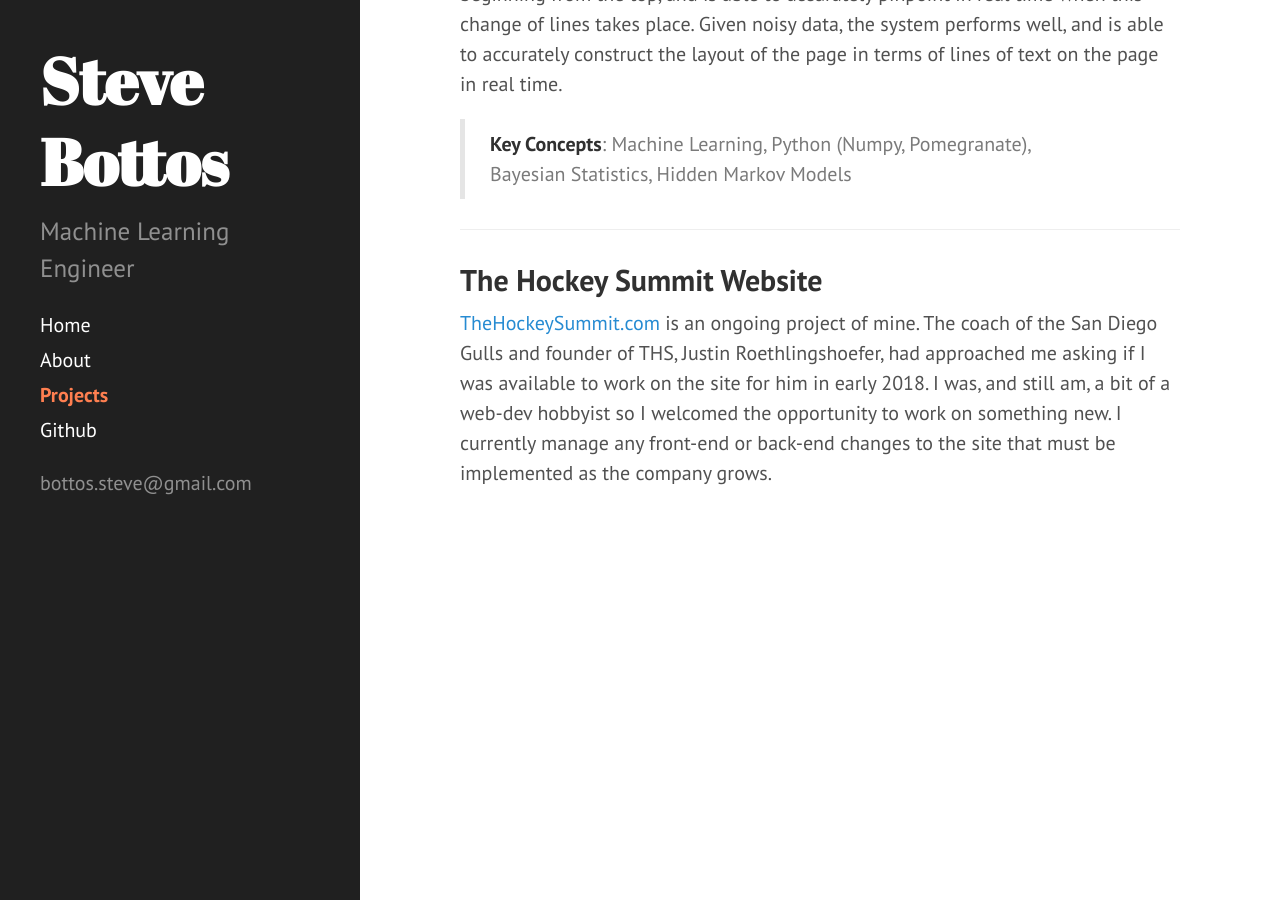
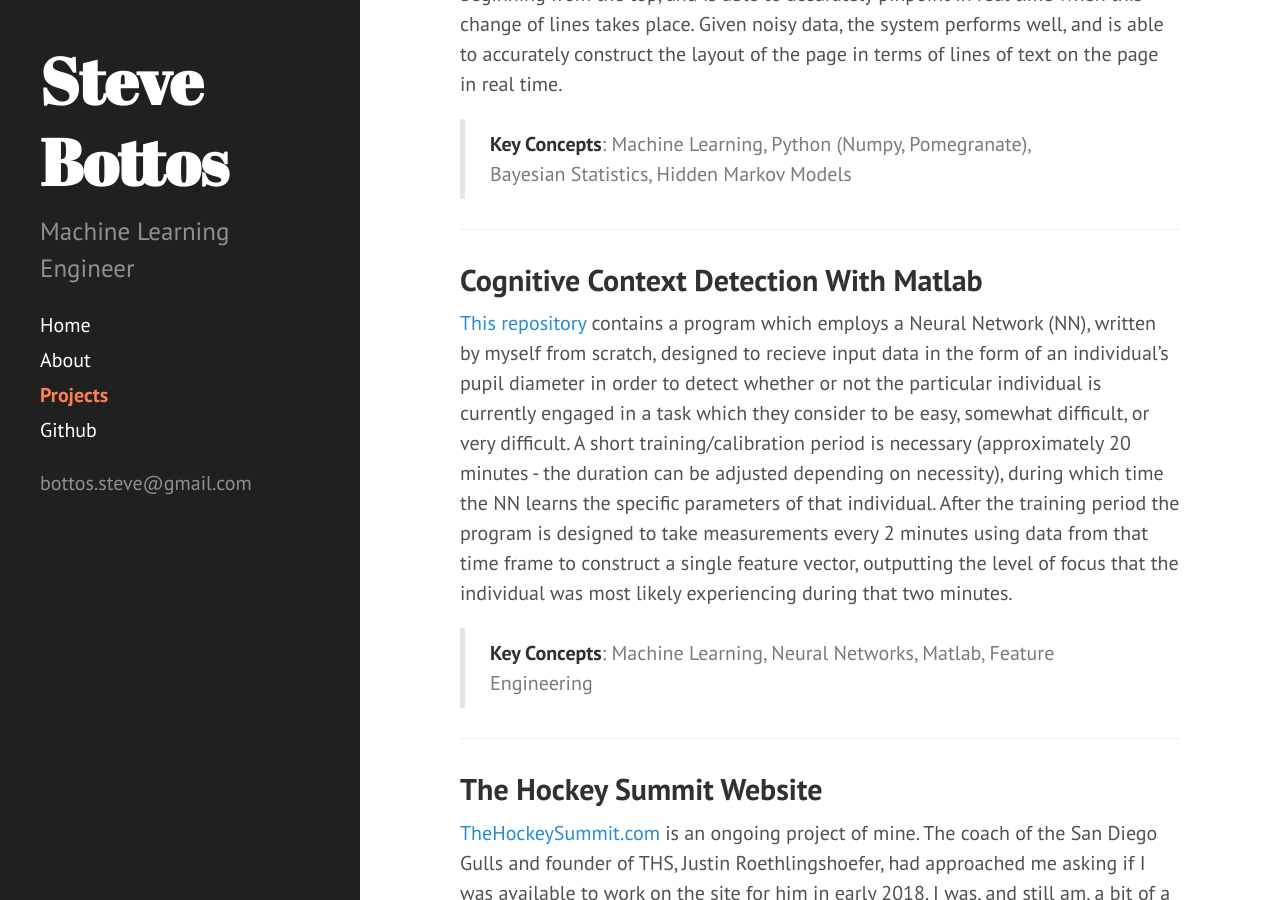
Before and after one commit to stevebottos/stevebottos.github.io, a Jekyll site: the page built from projects.md, in a window 1280 px wide and 900 px high, scrolled down 411 px. Built offline with Jekyll 4.4.1, drawn with Linux system fonts in a browser that asks for light colours.

Commit message:
Update projects.md

```diff
--- a/projects.md
+++ b/projects.md
@@ -9,5 +9,10 @@ title: Projects
 > **Key Concepts**: Machine Learning, Python (Numpy, Pomegranate), Bayesian Statistics, Hidden Markov Models
 
 ---
+## Cognitive Context Detection With Matlab
+<a href="https://github.com/stevebottos/MATLAB-Cognitive-State-Detection" target="_blank">This repository </a>contains a program which employs a Neural Network (NN), written by myself from scratch, designed to recieve input data in the form of an individual's pupil diameter in order to detect whether or not the particular individual is currently engaged in a task which they consider to be easy, somewhat difficult, or very difficult. A short training/calibration period is necessary (approximately 20 minutes - the duration can be adjusted depending on necessity), during which time the NN learns the specific parameters of that individual. After the training period the program is designed to take measurements every 2 minutes using data from that time frame to construct a single feature vector, outputting the level of focus that the individual was most likely experiencing during that two minutes.
+> **Key Concepts**: Machine Learning, Neural Networks, Matlab, Feature Engineering
+
+---
 ## The Hockey Summit Website
 <a href="http://thehockeysummit.com/" target="_blank">TheHockeySummit.com</a> is an ongoing project of mine. The coach of the San Diego Gulls and founder of THS, Justin Roethlingshoefer, had approached me asking if I was available to work on the site for him in early 2018. I was, and still am, a bit of a web-dev hobbyist so I welcomed the opportunity to work on something new. I currently manage any front-end or back-end changes to the site that must be implemented as the company grows.
```
